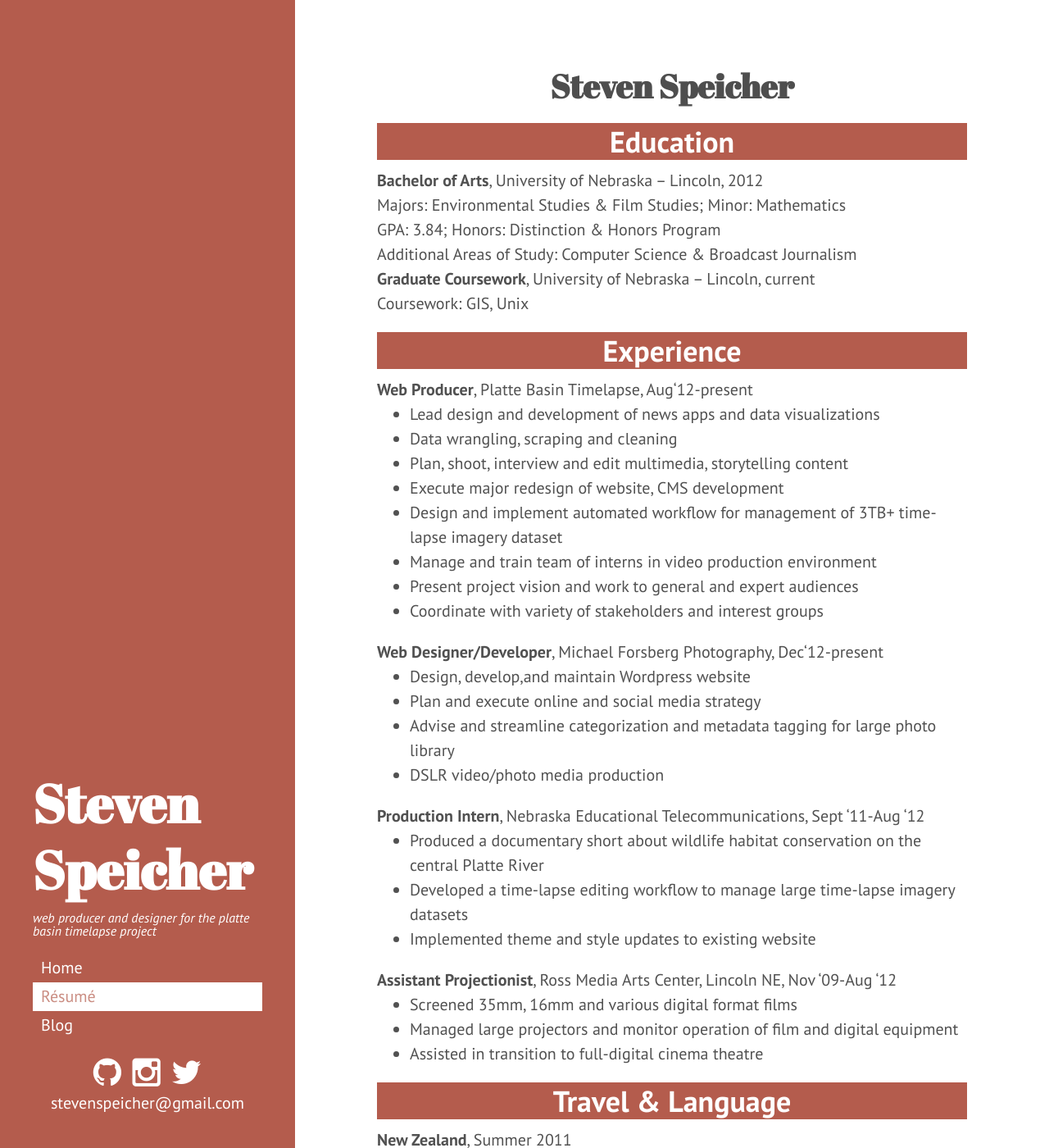
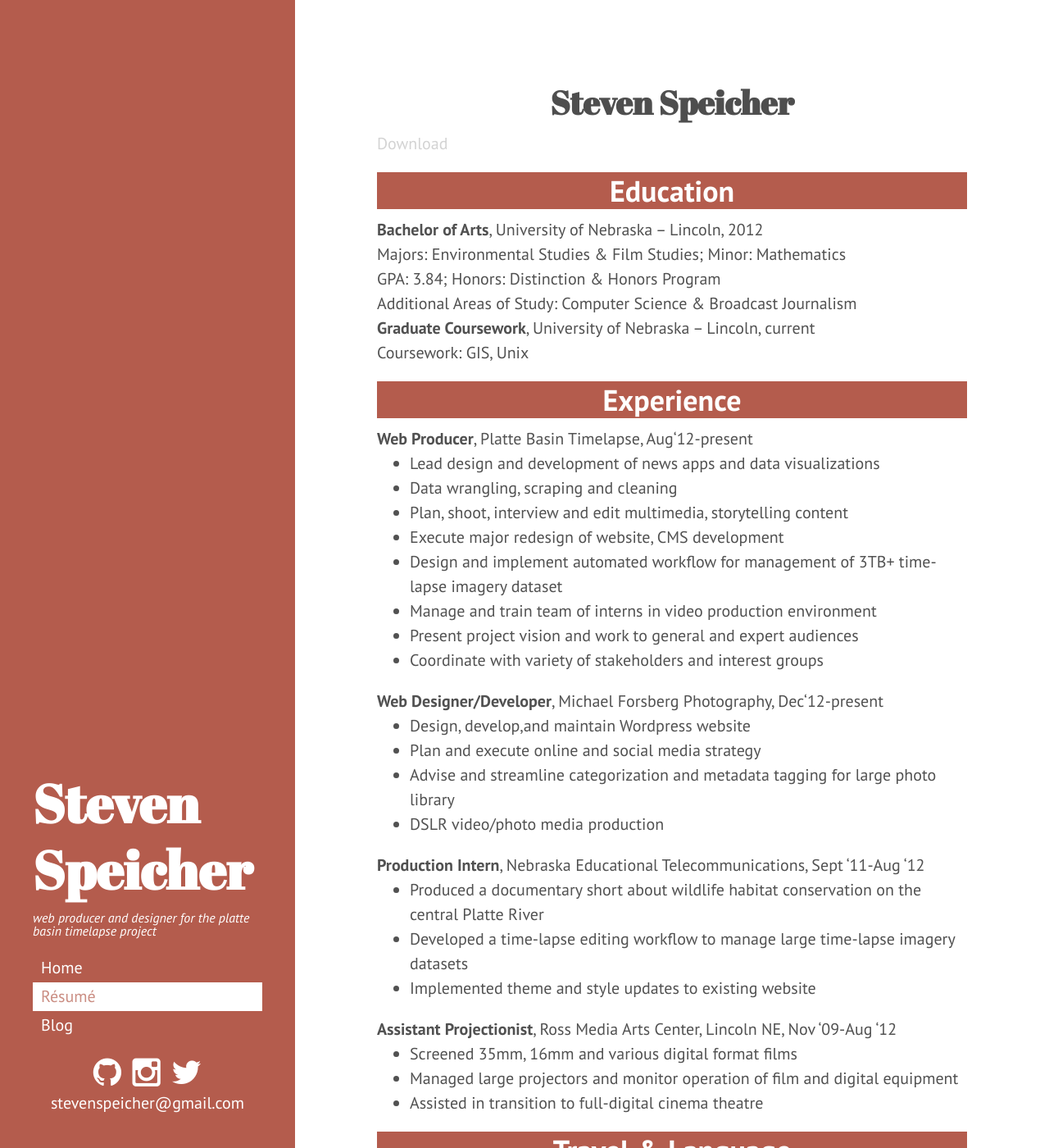
Before and after one commit to stvnspchr/stvnspchr.github.io, a Jekyll site: the page built from resume/index.html, in a window 1280 px wide and 1400 px high. Shown: the whole window at 82% size. Built offline with Jekyll 4.4.1, drawn with Linux system fonts in a browser that asks for light colours; Markdown is read by kramdown in place of the engine named in the settings.

Commit message:
add resume download

```diff
--- a/public/css/styles.css
+++ b/public/css/styles.css
@@ -229,7 +229,7 @@ a:hover {
 /* RESUME */
 
 .resume h1 {
-	margin-top: 0;
+	margin-top: 20px;
 	font-family: "Abril Fatface", serif;
 	text-align: center;
 	font-size: 2rem;
@@ -239,3 +239,18 @@ a:hover {
 .resume p {
 	margin-bottom: 0;
 }
+
+.resume .download {
+	postion: absolute;
+	top: 5px;
+	right:5px;
+	color: lightgray;
+}
+
+.resume a {
+	color: lightgray;
+}
+
+.resume a:hover {
+	color: black;
+}
--- a/resume/index.html
+++ b/resume/index.html
@@ -6,6 +6,8 @@ title: Résumé
 <div class="resume">
 
 <h1>Steven Speicher</h1>
+
+<span class="download"><a target="_blank" href="http://assets.stvnspchr.com/uploads/speicher-resume.pdf">Download</a></span>
 
 <h2>Education</h2>
 
@@ -67,3 +69,5 @@ title: Résumé
 	<li>Moderate writing skills</li>
 	<li>Some speaking skills</li>
 </ul>
+
+</div>
```
